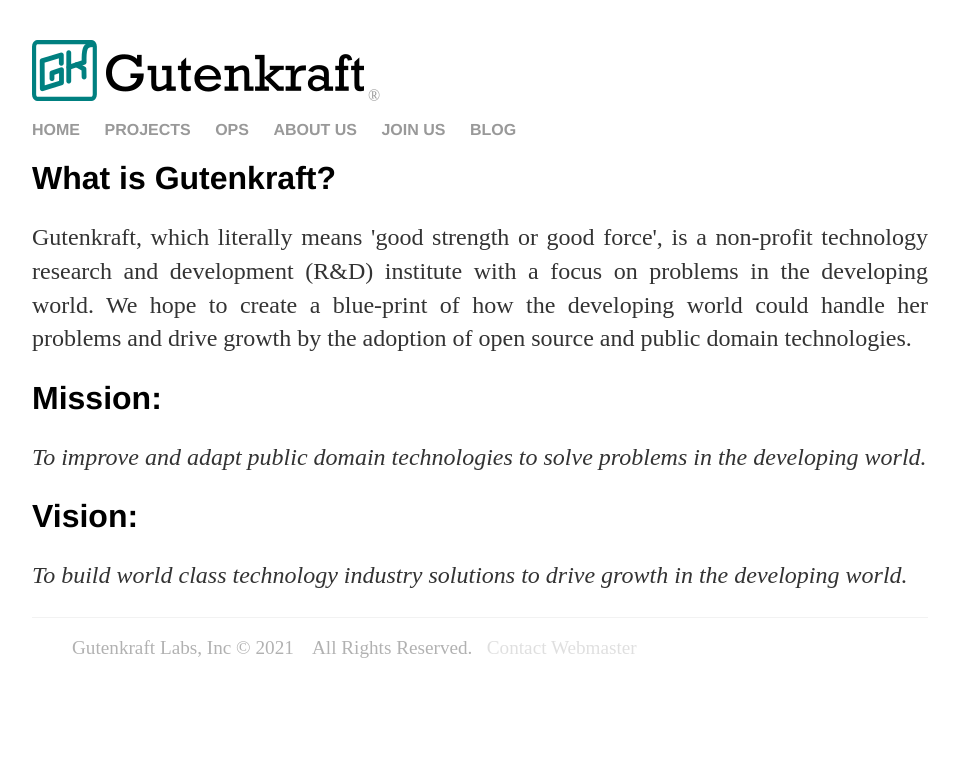
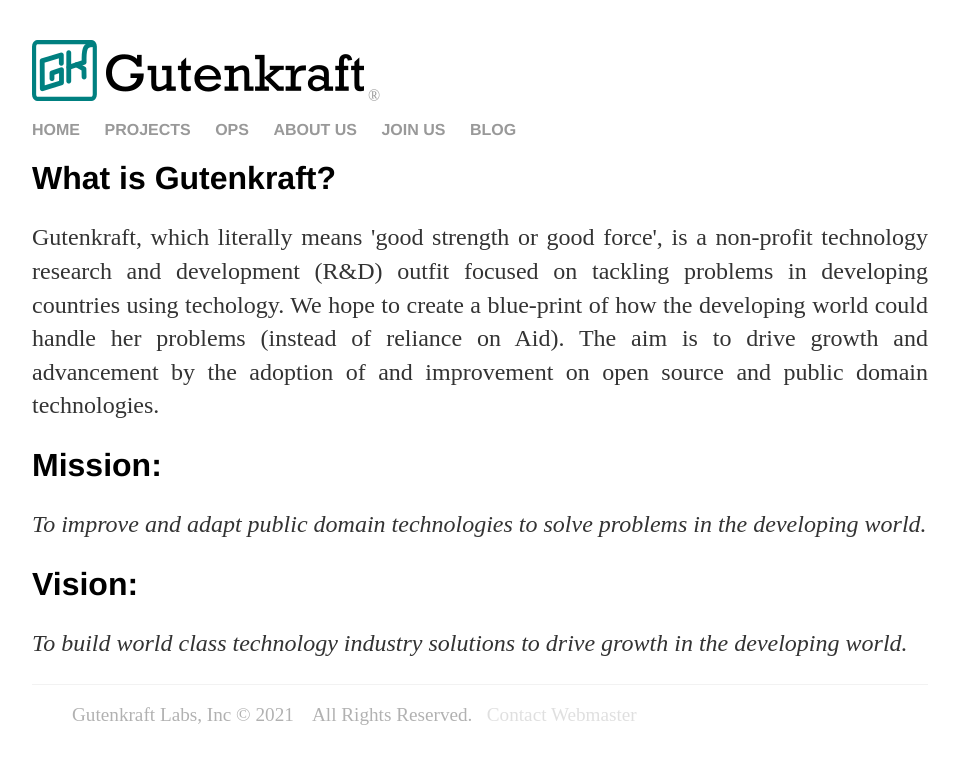
Before and after one commit to oferonmi/datafilik.github.io, a Jekyll site: the page built from about/index.html, in a window 1280 px wide. Shown: the top 764 px of the page, without its empty margins (160-1119 px from the left). Built offline with Jekyll 4.4.1, drawn with Linux system fonts in a browser that asks for light colours.

Commit message:
content upddate

```diff
--- a/about/index.html
+++ b/about/index.html
@@ -5,7 +5,7 @@
 <div class="blurb">
 	<h1>What is Gutenkraft?</h1>
 	<p align="justify">
-		Gutenkraft, which literally means 'good strength or good force', is a non-profit technology research and development (R&D) institute with a focus on problems in the developing world. We hope to create a blue-print of how the developing world could handle her problems and drive growth by the adoption of open source and public domain technologies.
+		Gutenkraft, which literally means 'good strength or good force', is a non-profit technology research and development (R&D) outfit focused on tackling problems in developing countries using techology. We hope to create a blue-print of how the developing world could handle her problems (instead of reliance on Aid). The aim is to drive growth and advancement by the adoption of and improvement on open source and public domain technologies.
 	</p>
 	<h1>Mission:</h1>
 	<p align="justify">
```
